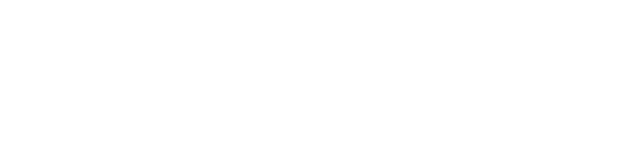
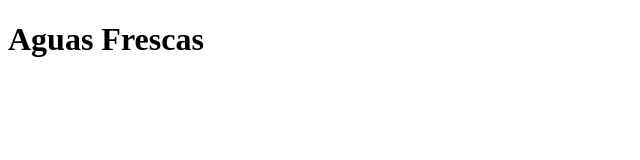
Before and after one commit to AngelGZA/menu, a plain HTML site: page bebidas/index.html in a window 1280 px wide. Shown: the whole page, without its empty margins (0-640 px from the left). Drawn offline with Linux system fonts and the light colour scheme.

Commit message:
titulos de bebidas agregado

```diff
--- a/bebidas/index.html
+++ b/bebidas/index.html
@@ -6,6 +6,7 @@
     <title>BEBIDAS</title>
 </head>
 <body>
+    <h1>Aguas Frescas</h1>
 
 </body>
 </html>
```
